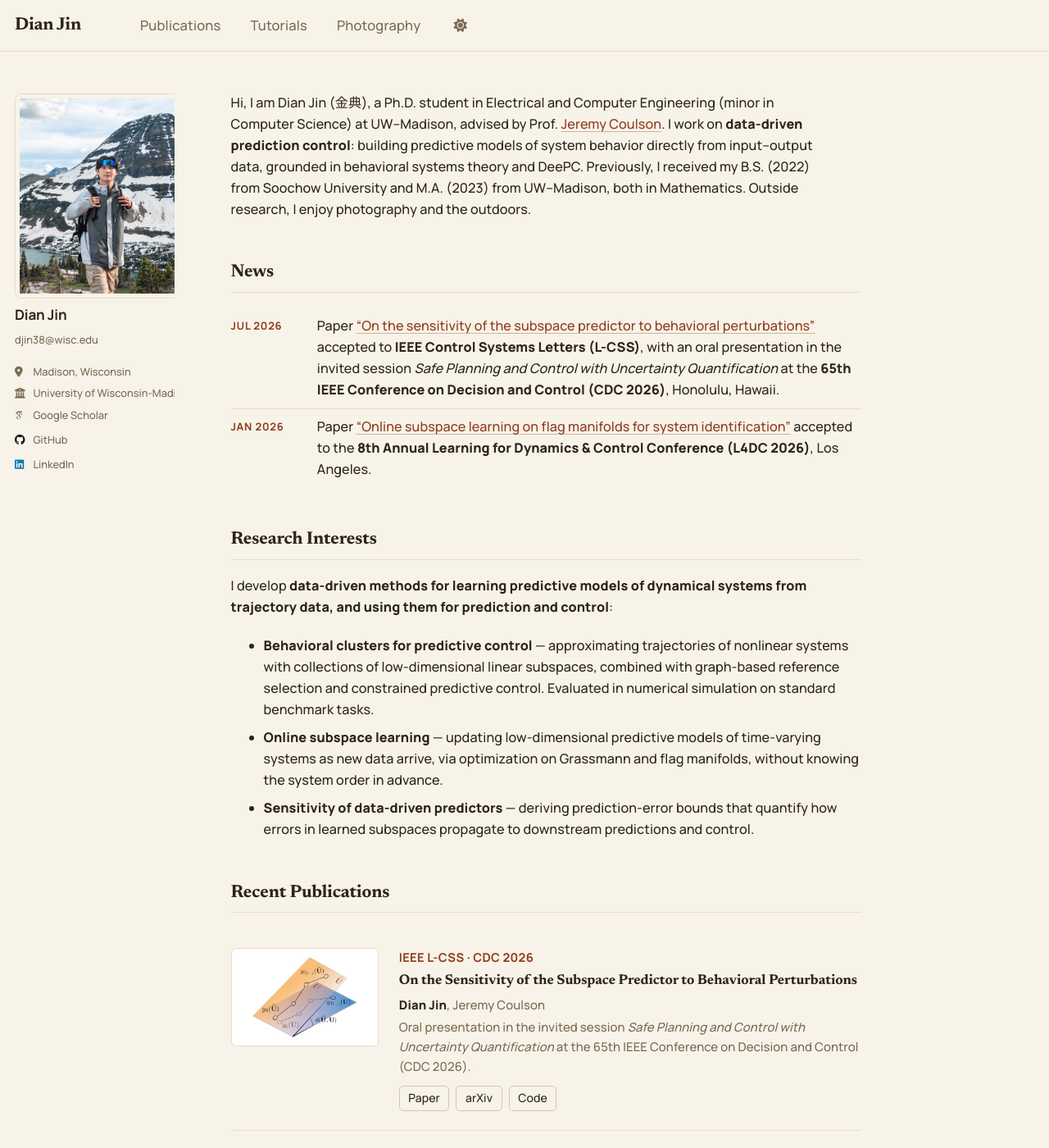
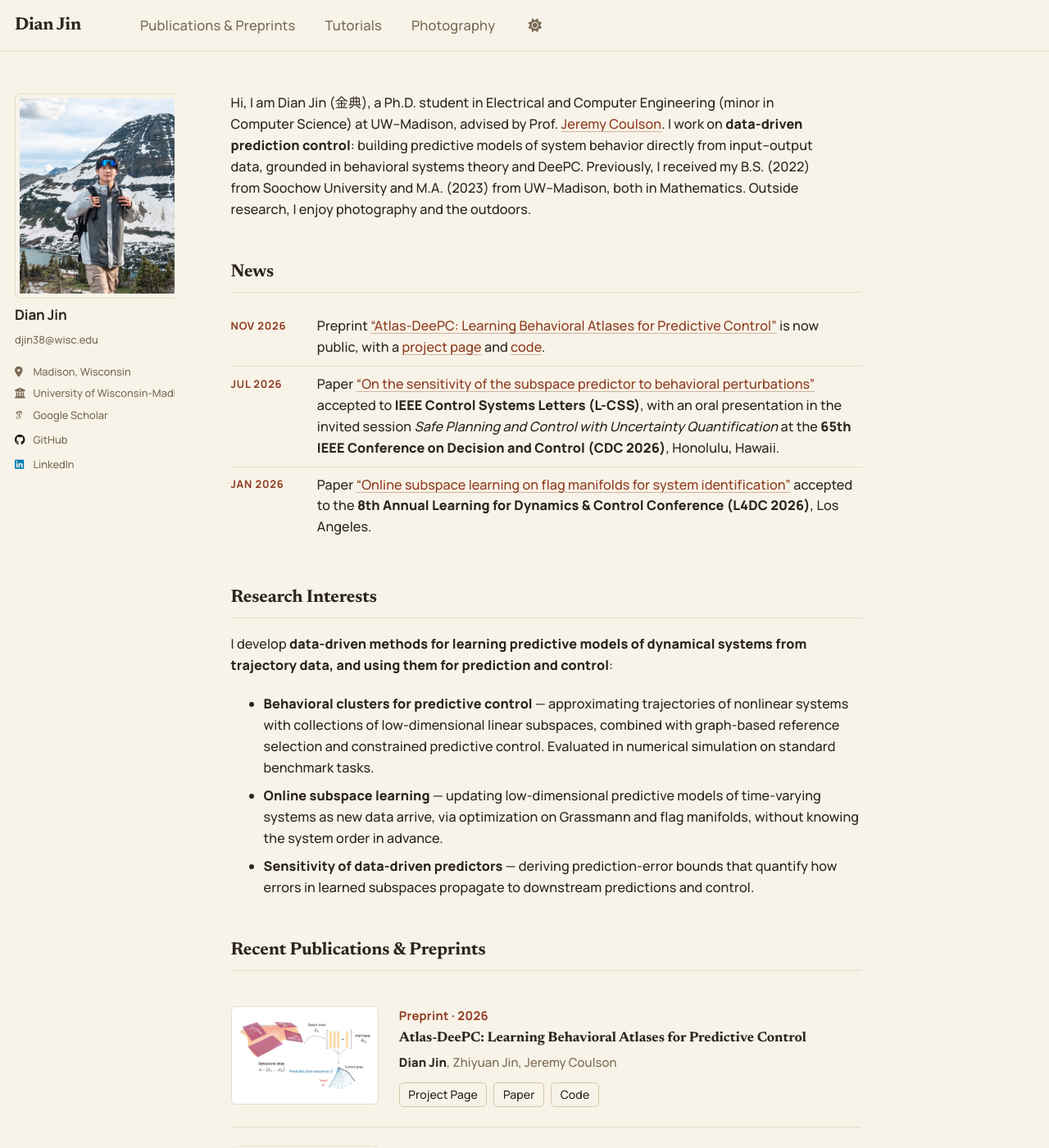
Before and after one commit to DianJin-Frederick/DianJin-Frederick.github.io, a Jekyll site: the page built from _pages/about.md, in a window 1280 px wide and 1400 px high. Shown: the whole window at 82% size. Built offline with Jekyll 4.4.1, drawn with Linux system fonts in a browser that asks for light colours; some web fonts are replaced; a script that is not in the unit is left out.

Commit message:
Add Atlas-DeePC preprint; rename to Publications & Preprints
- Add Atlas-DeePC card (project page, paper, code) and news item
- Rename Publications page, nav link and homepage section
- Add Atlas-DeePC thumbnail figure

Co-Authored-By: Claude Opus 5.5 <noreply@anthropic.com>
Claude-Session: https://claude.ai/code/session_01HpNzimjYabn799kYnWE3J2

```diff
--- a/_data/navigation.yml
+++ b/_data/navigation.yml
@@ -8,7 +8,7 @@
 #      Markdown formatted page while the second is generated using JSON.
 
 main:
-  - title: "Publications"
+  - title: "Publications & Preprints"
     url: /publications/
 
   - title: "Tutorials"
--- a/_data/publications.yml
+++ b/_data/publications.yml
@@ -1,5 +1,18 @@
 # Publications shown on the homepage and the Publications page (newest first).
 # image: thumbnail under /images/publications/; links: buttons shown under the authors.
+- venue: "Preprint · 2026"
+  title: "Atlas-DeePC: Learning Behavioral Atlases for Predictive Control"
+  url: "https://dianjin-frederick.github.io/Atlas-DeePC/"
+  authors: "**Dian Jin**, Zhiyuan Jin, Jeremy Coulson"
+  image: "/images/publications/atlas-deepc.jpg"
+  links:
+    - label: "Project Page"
+      url: "https://dianjin-frederick.github.io/Atlas-DeePC/"
+    - label: "Paper"
+      url: "https://dianjin-frederick.github.io/Atlas-DeePC/paper/AtlasDeePC_manuscript.pdf"
+    - label: "Code"
+      url: "https://github.com/DianJin-Frederick/atlas-deepc"
+
 - venue: "IEEE L-CSS · CDC 2026"
   title: "On the Sensitivity of the Subspace Predictor to Behavioral Perturbations"
   url: "https://ieeexplore.ieee.org/document/11589305"
--- a/_pages/about.md
+++ b/_pages/about.md
@@ -19,6 +19,10 @@ the outdoors.
 ## News
 
 <ul class="news-list">
+  <li>
+    <span class="news-date">Nov 2026</span>
+    <span class="news-text">Preprint <a href="https://dianjin-frederick.github.io/Atlas-DeePC/">“Atlas-DeePC: Learning Behavioral Atlases for Predictive Control”</a> is now public, with a <a href="https://dianjin-frederick.github.io/Atlas-DeePC/">project page</a> and <a href="https://github.com/DianJin-Frederick/atlas-deepc">code</a>.</span>
+  </li>
   <li>
     <span class="news-date">Jul 2026</span>
     <span class="news-text">Paper <a href="https://ieeexplore.ieee.org/document/11589305">“On the sensitivity of the subspace predictor to behavioral perturbations”</a> accepted to <strong>IEEE Control Systems Letters (L-CSS)</strong>, with an oral presentation in the invited session <em>Safe Planning and Control with Uncertainty Quantification</em> at the <strong>65th IEEE Conference on Decision and Control (CDC 2026)</strong>, Honolulu, Hawaii.</span>
@@ -45,7 +49,7 @@ systems from trajectory data, and using them for prediction and control**:
   that quantify how errors in learned subspaces propagate to downstream
   predictions and control.
 
-## Recent Publications
+## Recent Publications & Preprints
 
 {% include pub-list.html %}
 
--- a/_pages/publications.md
+++ b/_pages/publications.md
@@ -1,6 +1,6 @@
 ---
 layout: archive
-title: "Publications"
+title: "Publications & Preprints"
 permalink: /publications/
 author_profile: true
 ---
```
Also changed, not shown: images/publications/atlas-deepc.jpg (added).
